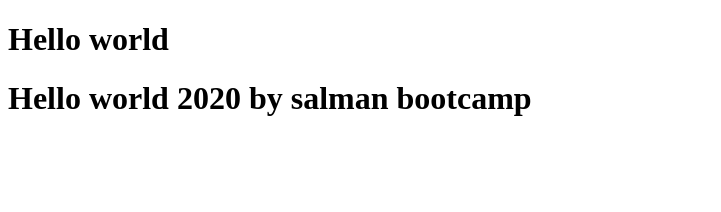
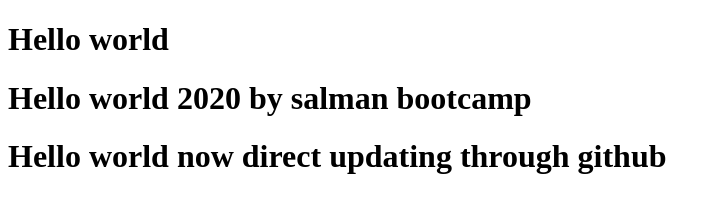
Before and after one commit to salman079/Bootcamp_2020, a plain HTML site: page index.html in a window 1280 px wide. Shown: the whole page, without its empty margins (0-721 px from the left). Drawn offline with Linux system fonts and the light colour scheme.

Commit message:
direct update msg

```diff
--- a/index.html
+++ b/index.html
@@ -8,6 +8,6 @@
 <body>
     <h1>Hello world</h1>
     <h1>Hello world 2020 by salman bootcamp</h1>
-
+    <h1>Hello world now direct updating through github</h1>
 </body>
 </html>
```
